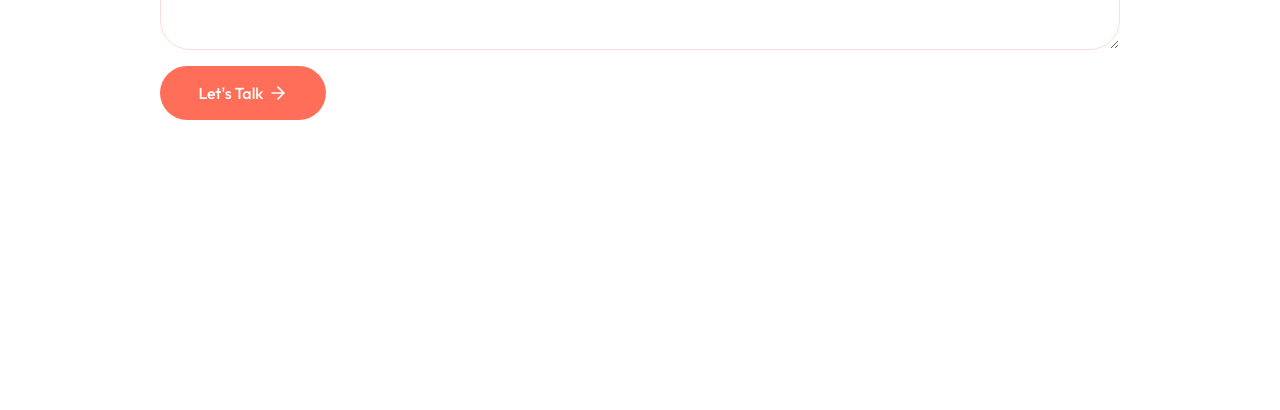
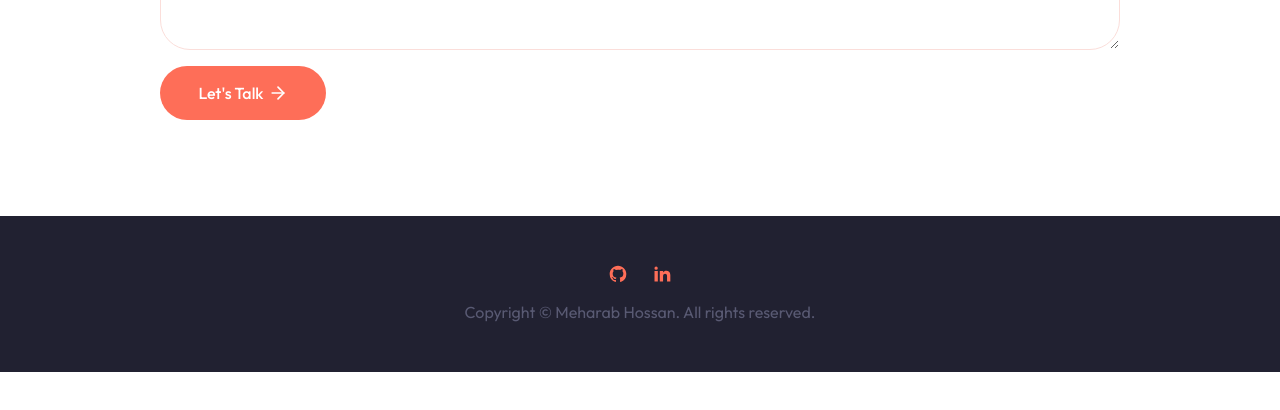
Before and after one commit to mehrabhossain1/meharabhossan, a Next.js app: page /contact in a window 1280 px wide. Shown: the part 954-1364 px from the top of the page. After the commit the page ends 1326 px from the top, so only its background shows below. Built offline with nearby package versions, Linux system fonts and the light colour scheme.

Commit message:
solved: height

```diff
--- a/app/layout.jsx
+++ b/app/layout.jsx
@@ -10,7 +10,7 @@ import { ThemeProvider } from "@/components/ThemeProvider";
 const outfit = Outfit({ subsets: ["latin"] });
 
 export const metadata = {
-  title: "Portfolio",
+  title: "Meharab Hossan Portfolio",
   description: "Generated by create next app",
 };
 
--- a/app/template.jsx
+++ b/app/template.jsx
@@ -26,7 +26,7 @@ const Template = ({ children }) => {
         style={{ transform: `translateY(${completion - 100}%)` }}
         className="fixed z-50 bg-primary w-1 top-0 right-0 bottom-0 transition-all duration-700"
       ></span>
-      <div className="h-[4000px]"></div>
+      <div className="h-auto"></div>
     </>
   );
 };
--- a/components/Footer.jsx
+++ b/components/Footer.jsx
@@ -12,7 +12,7 @@ const footer = () => {
           />
           {/* Copyright  */}
           <div className=" text-muted-foreground">
-            Copyright &copy; Prem Varma. All rights reserved.
+            Copyright &copy; Meharab Hossan. All rights reserved.
           </div>
         </div>
       </div>
```
